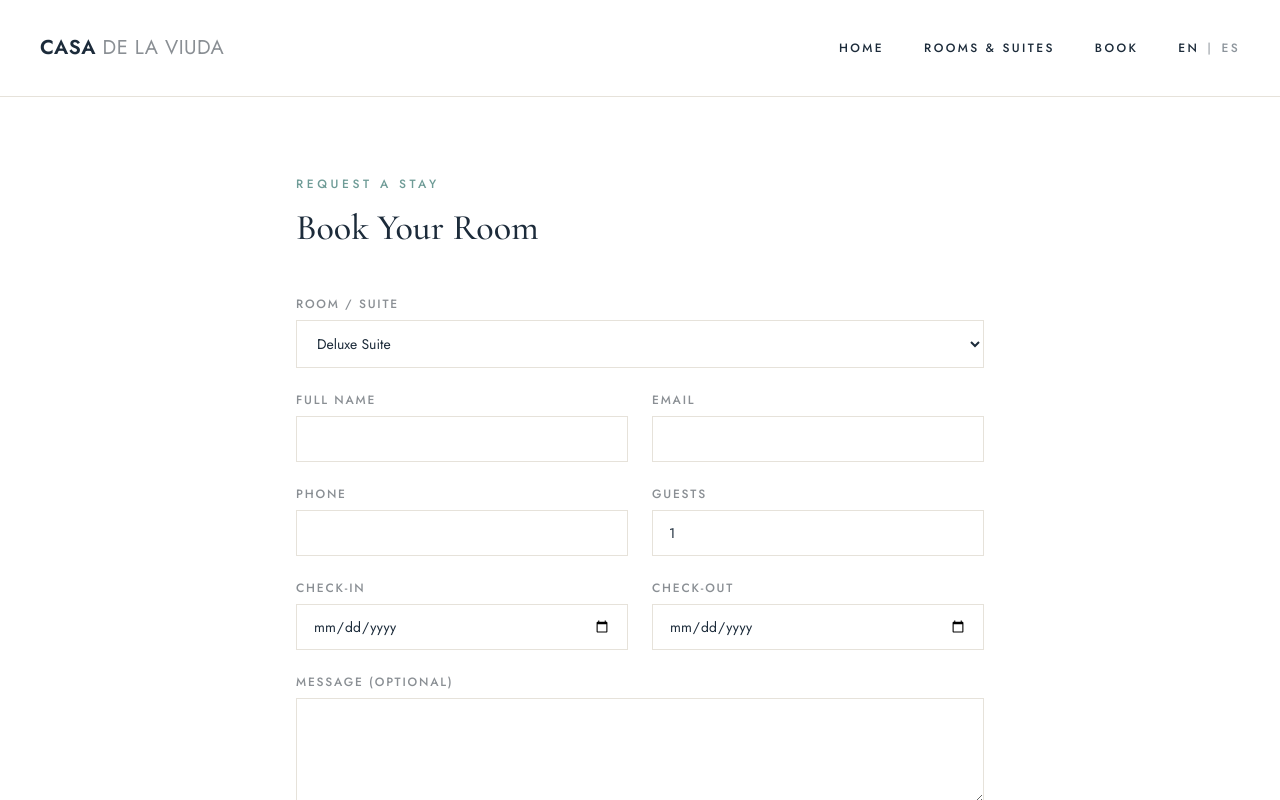
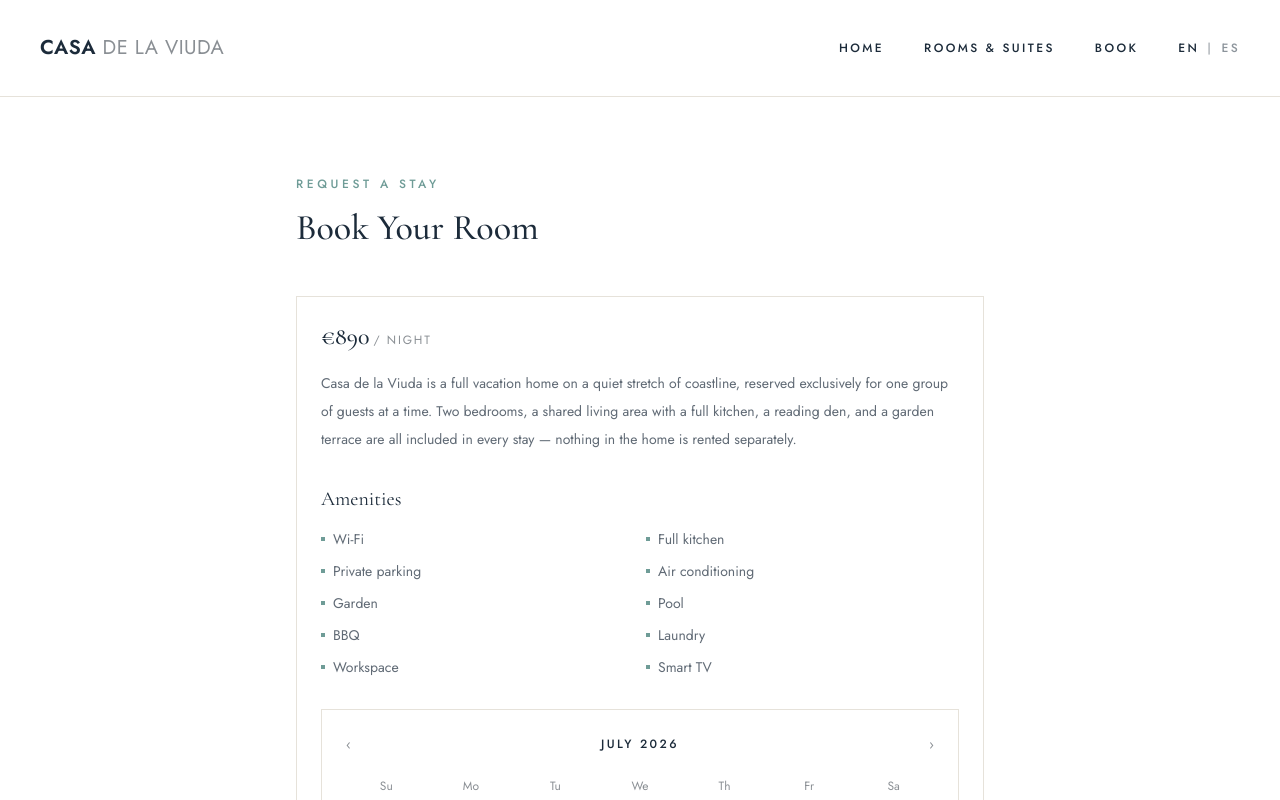
Before and after one commit to pegasuspixelsux-stack/casa_de_la_viuda, a Next.js app: page /en/booking in a window 1280 px wide. Shown: the top 800 px of the page. Built offline with nearby package versions, Linux system fonts and the light colour scheme.

Commit message:
feat: book the entire home instead of an individual room

```diff
--- a/src/app/[locale]/booking/page.tsx
+++ b/src/app/[locale]/booking/page.tsx
@@ -1,18 +1,19 @@
 import type { Metadata } from "next";
 import { Locale } from "next-intl";
 import { getTranslations, setRequestLocale } from "next-intl/server";
-import { getProperties } from "@/services/properties";
+import { getHome } from "@/services/home";
 import { BookingForm } from "@/components/booking/BookingForm";
+import { Calendar } from "@/components/properties/Calendar";
+import { PriceTag } from "@/components/ui/PriceTag";
 import { SectionHeading } from "@/components/ui/SectionHeading";
 
 type BookingPageProps = {
   params: Promise<{ locale: string }>;
-  searchParams: Promise<{ property?: string }>;
 };
 
 export async function generateMetadata({
   params,
-}: Omit<BookingPageProps, "searchParams">): Promise<Metadata> {
+}: BookingPageProps): Promise<Metadata> {
   const { locale } = await params;
   const t = await getTranslations({
     locale: locale as Locale,
@@ -24,22 +25,41 @@ export async function generateMetadata({
   };
 }
 
-export default async function BookingPage({
-  params,
-  searchParams,
-}: BookingPageProps) {
+export default async function BookingPage({ params }: BookingPageProps) {
   const { locale } = await params;
   setRequestLocale(locale as Locale);
 
-  const { property } = await searchParams;
   const t = await getTranslations("booking.heading");
-  const properties = await getProperties();
+  const tProperties = await getTranslations("properties.detail");
+  const home = await getHome();
 
   return (
     <div className="mx-auto max-w-3xl px-6 py-20 sm:px-10">
       <SectionHeading eyebrow={t("eyebrow")} title={t("title")} />
+
+      <div className="mt-12 border border-cream-line p-6">
+        <PriceTag pricePerNight={home.pricePerNight} />
+        <p className="mt-4 text-sm leading-7 text-ink/70">{home.description}</p>
+
+        <h2 className="mt-8 font-display text-xl text-ink">
+          {tProperties("amenitiesTitle")}
+        </h2>
+        <ul className="mt-4 grid grid-cols-2 gap-3 text-sm text-ink/70">
+          {home.amenities.map((amenity) => (
+            <li key={amenity} className="flex items-center gap-2">
+              <span className="h-1 w-1 bg-sage" />
+              {amenity}
+            </li>
+          ))}
+        </ul>
+
+        <div className="mt-8">
+          <Calendar unavailableDates={home.unavailableDates} />
+        </div>
+      </div>
+
       <div className="mt-12">
-        <BookingForm properties={properties} initialPropertySlug={property} />
+        <BookingForm home={home} />
       </div>
     </div>
   );
--- a/src/components/booking/BookingForm.tsx
+++ b/src/components/booking/BookingForm.tsx
@@ -4,28 +4,21 @@ import { useState, type FormEvent } from "react";
 import { useTranslations } from "next-intl";
 import { createReservationRequest } from "@/services/reservations";
 import { rangeIncludesUnavailable } from "@/lib/dates";
-import type { Property } from "@/types/property";
+import type { HomeListing } from "@/types/property";
 import type { ReservationRequest } from "@/types/reservation";
 
 type BookingFormProps = {
-  properties: Property[];
-  initialPropertySlug?: string;
+  home: HomeListing;
 };
 
 type FormErrors = Partial<Record<keyof ReservationRequest, string>>;
 
-export function BookingForm({ properties, initialPropertySlug }: BookingFormProps) {
+export function BookingForm({ home }: BookingFormProps) {
   const t = useTranslations("booking.form");
   const tConfirmation = useTranslations("booking.confirmation");
 
-  const initialSlug =
-    properties.find((property) => property.slug === initialPropertySlug)
-      ?.slug ??
-    properties[0]?.slug ??
-    "";
-
   const [form, setForm] = useState<ReservationRequest>({
-    propertySlug: initialSlug,
+    propertySlug: home.slug,
     guestName: "",
     email: "",
     phone: "",
@@ -40,13 +33,8 @@ export function BookingForm({ properties, initialPropertySlug }: BookingFormProp
   );
   const [confirmationId, setConfirmationId] = useState<string | null>(null);
 
-  const selectedProperty = properties.find(
-    (property) => property.slug === form.propertySlug
-  );
-
   function validate(): FormErrors {
     const nextErrors: FormErrors = {};
-    if (!form.propertySlug) nextErrors.propertySlug = t("errors.propertySlug");
     if (!form.guestName.trim()) nextErrors.guestName = t("errors.guestName");
     if (!/^\S+@\S+\.\S+$/.test(form.email)) nextErrors.email = t("errors.email");
     if (!form.phone.trim()) nextErrors.phone = t("errors.phone");
@@ -58,21 +46,14 @@ export function BookingForm({ properties, initialPropertySlug }: BookingFormProp
     if (
       form.checkIn &&
       form.checkOut &&
-      selectedProperty &&
-      rangeIncludesUnavailable(
-        form.checkIn,
-        form.checkOut,
-        selectedProperty.unavailableDates
-      )
+      rangeIncludesUnavailable(form.checkIn, form.checkOut, home.unavailableDates)
     ) {
       nextErrors.checkIn = t("errors.unavailableRange");
     }
     if (form.guests < 1) {
       nextErrors.guests = t("errors.guestsMin");
-    } else if (selectedProperty && form.guests > selectedProperty.maxGuests) {
-      nextErrors.guests = t("errors.guestsMax", {
-        count: selectedProperty.maxGuests,
-      });
+    } else if (form.guests > home.maxGuests) {
+      nextErrors.guests = t("errors.guestsMax", { count: home.maxGuests });
     }
     return nextErrors;
   }
@@ -109,31 +90,6 @@ export function BookingForm({ properties, initialPropertySlug }: BookingFormProp
 
   return (
     <form onSubmit={handleSubmit} noValidate className="grid gap-6 sm:grid-cols-2">
-      <label className="flex flex-col gap-2 sm:col-span-2">
-        <span className="text-xs font-medium tracking-[0.15em] text-muted uppercase">
-          {t("labels.roomSuite")}
-        </span>
-        <select
-          value={form.propertySlug}
-          onChange={(event) =>
-            setForm((current) => ({
-              ...current,
-              propertySlug: event.target.value,
-            }))
-          }
-          className="border border-cream-line px-4 py-3 text-sm"
-        >
-          {properties.map((property) => (
-            <option key={property.slug} value={property.slug}>
-              {property.name}
-            </option>
-          ))}
-        </select>
-        {errors.propertySlug ? (
-          <span className="text-xs text-red-600">{errors.propertySlug}</span>
-        ) : null}
-      </label>
-
       <label className="flex flex-col gap-2">
         <span className="text-xs font-medium tracking-[0.15em] text-muted uppercase">
           {t("labels.fullName")}
```
